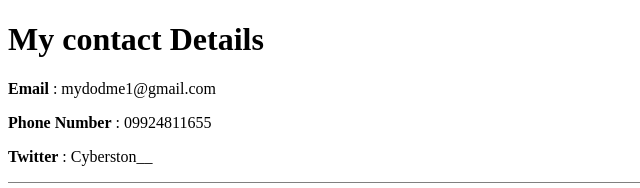
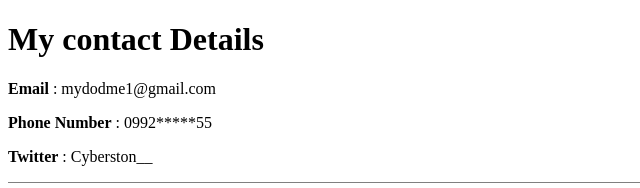
Before and after one commit to CoollMoon/cv, a plain HTML site: page Contant_Details.html in a window 1280 px wide. Shown: the top 188 px of the page, 0-640 px from the left. Drawn offline with Linux system fonts and the light colour scheme.

Commit message:
Update Contant_Details.html

```diff
--- a/Contant_Details.html
+++ b/Contant_Details.html
@@ -8,7 +8,7 @@
 <body>
     <H1> My contact Details </H1>
     <p><Strong> Email </Strong>: mydodme1@gmail.com </p>
-    <p><strong>Phone Number</strong> : 09924811655 </p>
+    <p><strong>Phone Number</strong> : 0992*****55 </p>
     <p><strong>Twitter</strong> : Cyberston__</p>
     <hr size="1" noshade="0">
    <form action="mailto:mydodme1@gmail.com" method:post enctype="text/plain">
```
